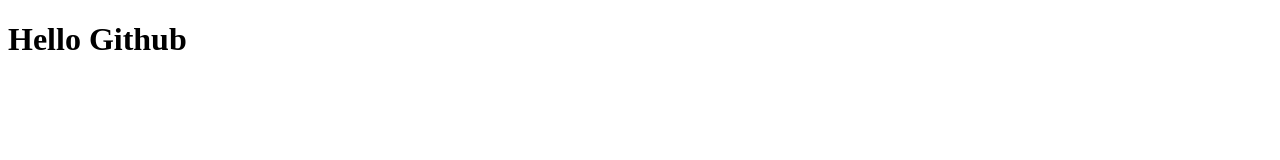
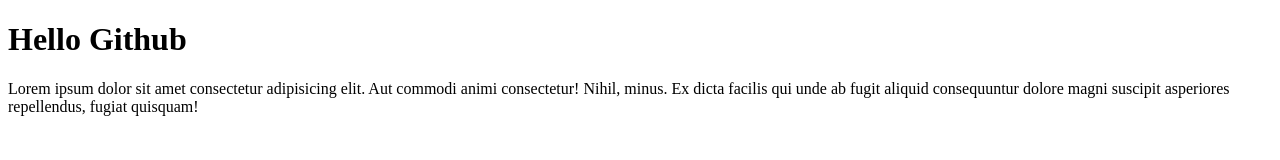
Before and after one commit to RadhikaShreevas/Task-App, a plain HTML site: page index.html in a window 1280 px wide. Drawn offline with Linux system fonts and the light colour scheme.

Commit message:
new update

```diff
--- a/index.html
+++ b/index.html
@@ -7,5 +7,6 @@
 </head>
 <body>
   <h1>Hello Github</h1>
+  <p>Lorem ipsum dolor sit amet consectetur adipisicing elit. Aut commodi animi consectetur! Nihil, minus. Ex dicta facilis qui unde ab fugit aliquid consequuntur dolore magni suscipit asperiores repellendus, fugiat quisquam!</p>
 </body>
 </html>
```
